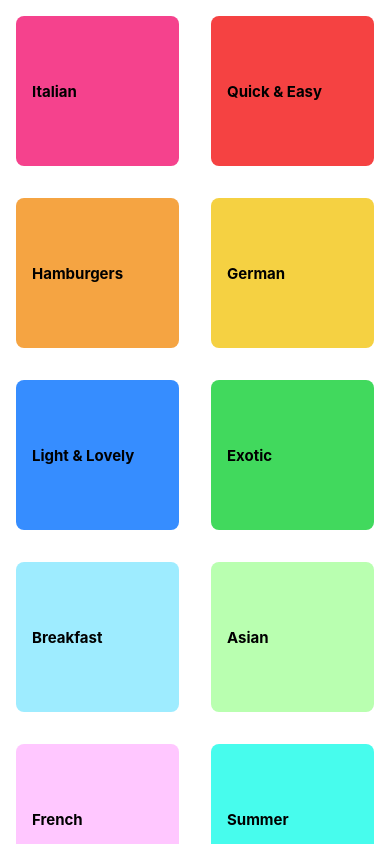
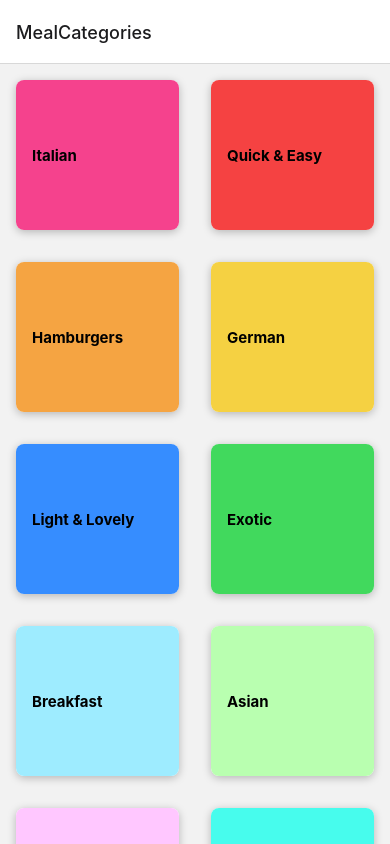
Before and after one commit to justinwoo03/mealsApp, a React Native app: screen / in a window 390 px wide. Built offline with nearby package versions, Linux system fonts and the light colour scheme.

Commit message:
added images and descriptions to mealOverview pagess

```diff
--- a/App.js
+++ b/App.js
@@ -2,13 +2,22 @@ import { StatusBar } from "expo-status-bar";
 import { StyleSheet, Text, View } from "react-native";
 import CategoriesScreen from "./screens/CategoriesScreen";
 import { NavigationContainer } from "@react-navigation/native";
+import { createNativeStackNavigator } from "@react-navigation/native-stack";
+import MealOverviewScreen from "./screens/MealOverviewScreen";
+
+const Stack = createNativeStackNavigator();
 
 export default function App() {
   return (
     <>
       <StatusBar style="light" />
       <NavigationContainer>
-        <CategoriesScreen />
+        {/* creates screens that we can navigate between */}
+        <Stack.Navigator initialRouteName="MealCategories">
+          <Stack.Screen name="MealCategories" component={CategoriesScreen} />
+          <Stack.Screen name="MealOverview" component={MealOverviewScreen} />
+        </Stack.Navigator>
+        {/* <CategoriesScreen /> */}
       </NavigationContainer>
     </>
   );
--- a/components/CategoryGridTile.js
+++ b/components/CategoryGridTile.js
@@ -1,6 +1,6 @@
 import { Pressable, View, Text, StyleSheet, Platform } from "react-native";
 
-export default function CategoryGridTile({ title, color }) {
+export default function CategoryGridTile({ title, color, onPress, }) {
   return (
     <View style={styles.gridItems}>
       <Pressable
@@ -9,6 +9,7 @@ export default function CategoryGridTile({ title, color }) {
           styles.button,
           pressed ? styles.buttonPressed : null,
         ]}
+        onPress={onPress}
       >
         <View style={[styles.innerContainer, {backgroundColor: color} ]}>
           <Text style={styles.title}>{title}</Text>
@@ -25,7 +26,7 @@ const styles = StyleSheet.create({
     height: 150,
     borderRadius: 8,
     backgroundColor: "white",
-    shadowColor: "white",
+    shadowColor: "black",
     shadowOffset: { width: 0, height: 2 },
     shadowRadius: 8,
     shadowOpacity: 0.25,
--- a/package.json
+++ b/package.json
@@ -10,12 +10,13 @@
   },
   "dependencies": {
     "@react-navigation/native": "^6.1.17",
+    "@react-navigation/native-stack": "^6.9.26",
     "expo": "~50.0.14",
     "expo-status-bar": "~1.11.1",
     "react": "18.2.0",
     "react-native": "0.73.6",
-    "react-native-screens": "~3.29.0",
-    "react-native-safe-area-context": "4.8.2"
+    "react-native-safe-area-context": "4.8.2",
+    "react-native-screens": "~3.29.0"
   },
   "devDependencies": {
     "@babel/core": "^7.20.0"
--- a/screens/CategoriesScreen.js
+++ b/screens/CategoriesScreen.js
@@ -3,14 +3,30 @@ import { FlatList } from "react-native";
 import { CATEGORIES } from "../data/dummy-data";
 import CategoryGridTile from "../components/CategoryGridTile";
 
-function renderCategoryItem(itemData) {
+export default function CategoriesScreen({ navigation }) {
+  function renderCategoryItem(itemData) {
+    function pressHandler() {
+        // pass in params to MealOverview
+      navigation.navigate("MealOverview", {
+        categoryId: itemData.item.id,
+      });
+    }
+
     return (
-        <CategoryGridTile title={itemData.item.title} color={itemData.item.color}/>
+      <CategoryGridTile
+        title={itemData.item.title}
+        color={itemData.item.color}
+        onPress={pressHandler}
+      />
     );
+  }
+
+  return (
+    <FlatList
+      data={CATEGORIES}
+      renderItem={renderCategoryItem}
+      keyExtractor={item => item.id}
+      numColumns={2}
+    />
+  );
 }
-
-export default function CategoriesScreen() {
-    return (
-        <FlatList data={CATEGORIES} renderItem={renderCategoryItem} keyExtractor={(item) => item.id} numColumns={2}/>
-    );
-}
```
Also changed, not shown: 1 other file (tests, documents, lock files or other folders).
